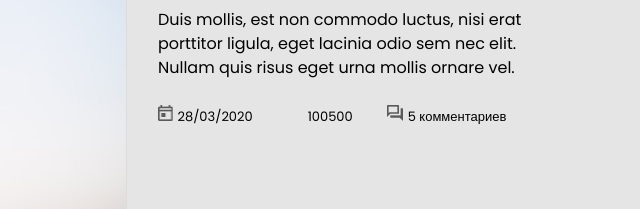
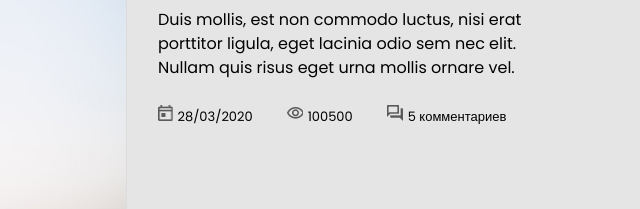
Before and after one commit to BentonFraizer/FLS-hw-lesson-8, a plain HTML site: page index.html in a window 1280 px wide. Shown: the part 1191-1400 px from the top of the page, 593-1233 px from the left. Drawn offline with Linux system fonts and the light colour scheme.

Commit message:
убрал комментарии

```diff
--- a/css/style.css
+++ b/css/style.css
@@ -326,7 +326,7 @@ body {
 .postinfoitem:nth-child(2)::before {
 	content: "";
 	display: inline-block;
-/* 	background: url("../img/eye-icon.png") 0 0 no-repeat; */
+	background: url("../img/eye-icon.png") 0 0 no-repeat;
 	width: 16px;
 	height: 14px;
 	margin: 7px 5px 0px 0px;
```
